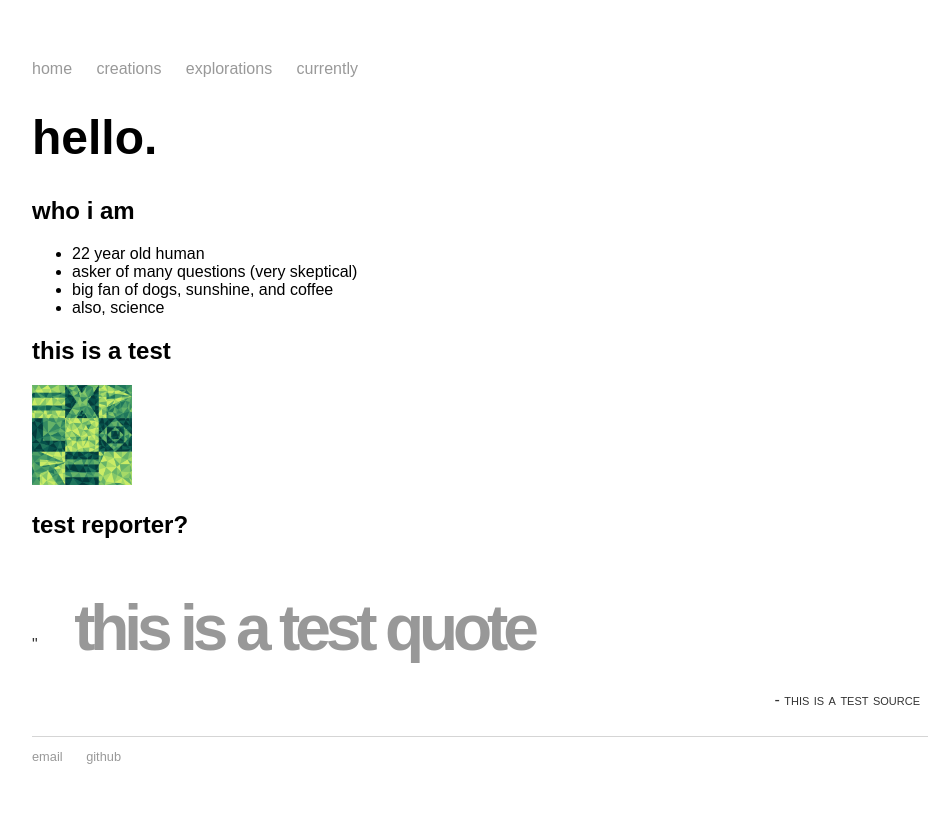
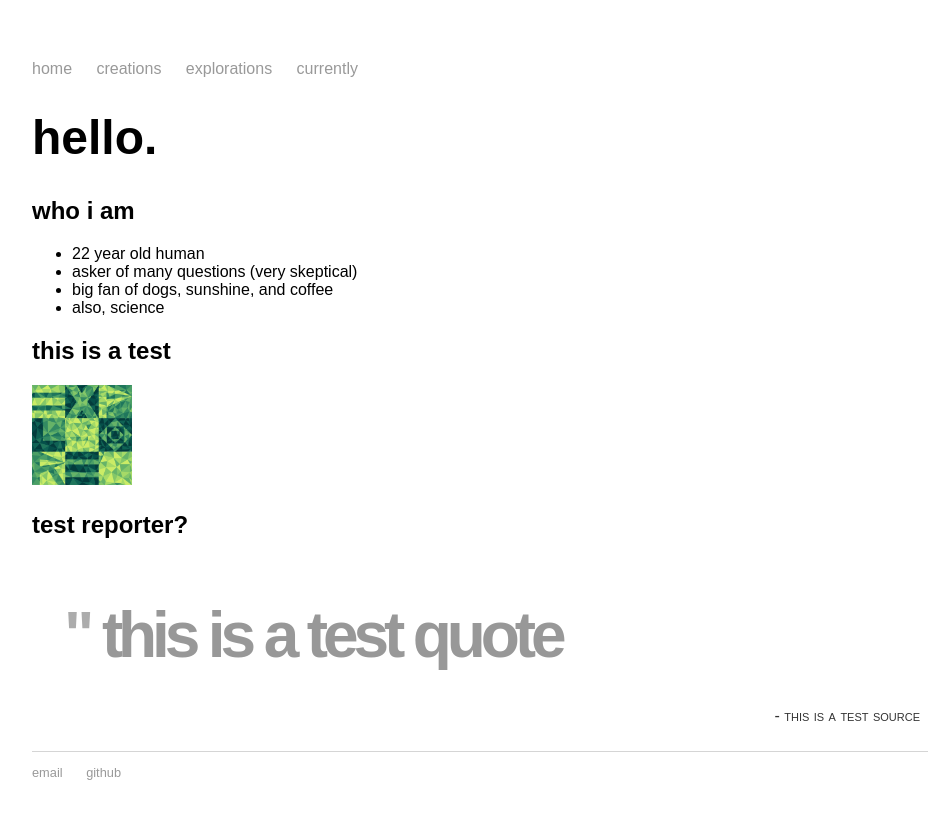
Before and after one commit to mayasheth/mayasheth.github.io, a Jekyll site: the page built from index.md, in a window 1280 px wide. Shown: the top 819 px of the page, without its empty margins (160-1111 px from the left). Built offline with Jekyll 4.4.1, drawn with Linux system fonts in a browser that asks for light colours.

Commit message:
Update quote.html

```diff
--- a/_includes/quote.html
+++ b/_includes/quote.html
@@ -39,10 +39,10 @@
 
 
 <div class="quote">
-  <p class="qmark">
-   "
-  </p>
   <blockquote>
+     <p class="qmark">
+       "
+     </p>
     {{ include.words }}
   </blockquote>
   <p class="cite">
```
